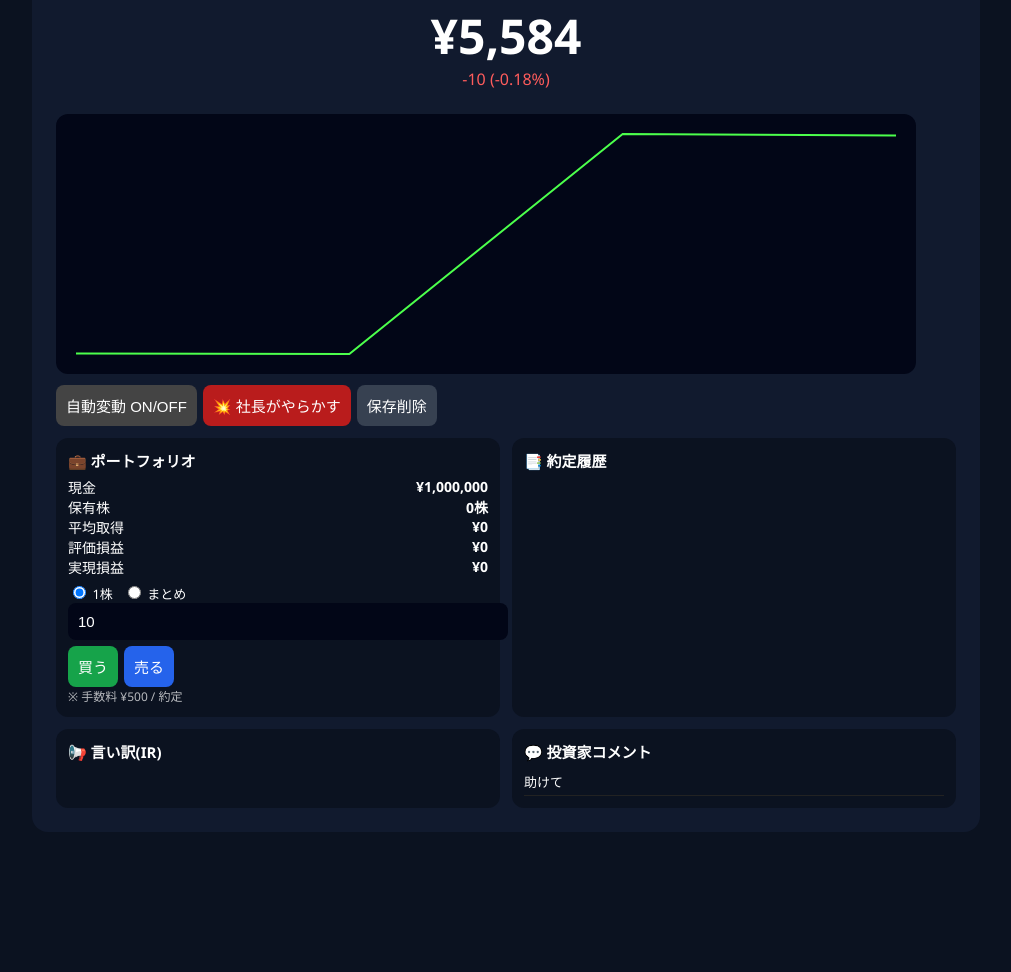
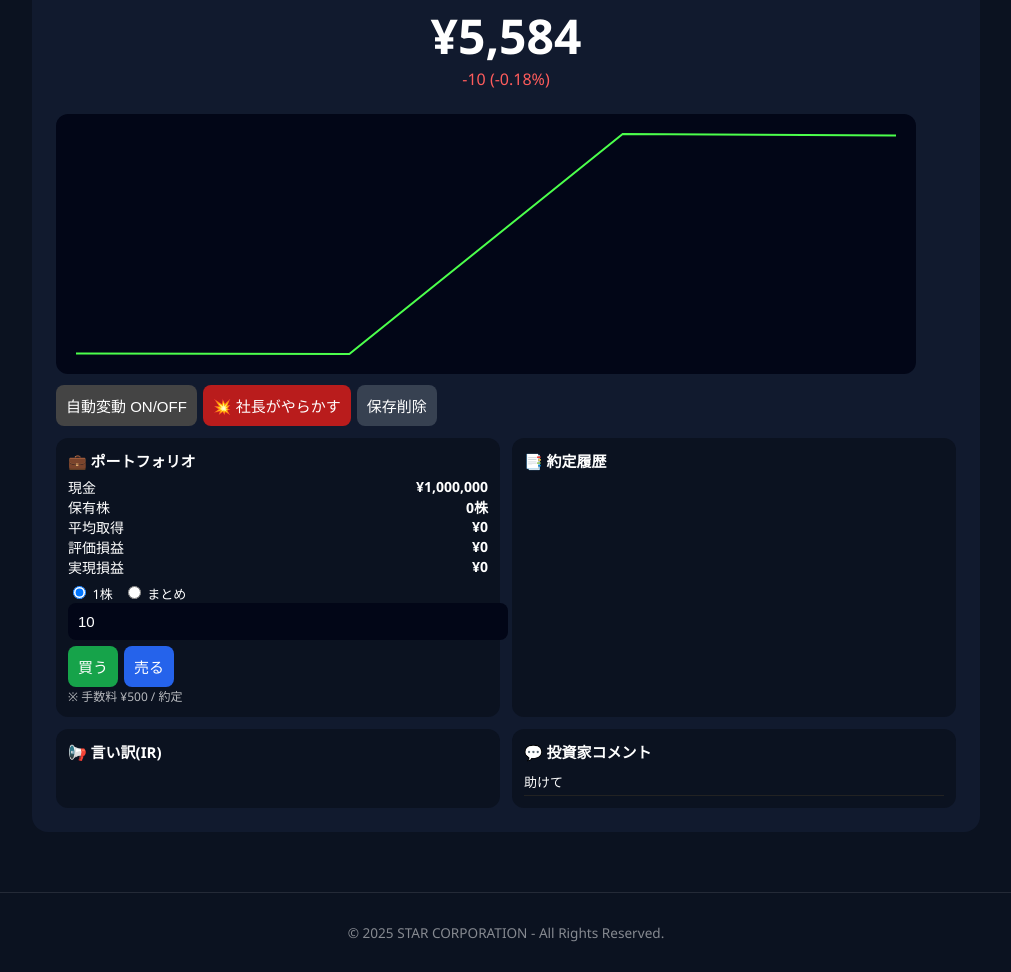
Before and after one commit to novelstar354/kabu, a plain HTML site: page index.html in a window 1280 px wide. Shown: the part 134-1106 px from the top of the page, without its empty margins (134-1145 px from the left). Before the commit the page ends 990 px from the top, so only its background shows below. Drawn offline with Linux system fonts and the light colour scheme.

Commit message:
Update index.html

```diff
--- a/index.html
+++ b/index.html
@@ -35,6 +35,14 @@ input[type="number"]{background:#020617;color:#fff;width:100%}
 .kv{display:flex;justify-content:space-between;font-size:14px}
 .small{font-size:12px;opacity:.7}
 canvas{background:#020617;border-radius:12px}
+    footer {
+           padding: 30px;
+           text-align: center;
+           font-size: 0.85rem;
+           color: rgba(255,255,255,0.5);
+           border-top: 1px solid rgba(255,255,255,0.1);
+           margin-top: 60px;
+       }
 </style>
 </head>
 <body>
@@ -94,6 +102,9 @@ canvas{background:#020617;border-radius:12px}
 </div>
 </div>
 </div>
+    <footer>
+       © 2025 STAR CORPORATION - All Rights Reserved.
+   </footer>
 
 <script>
 const FEE=500;
```
